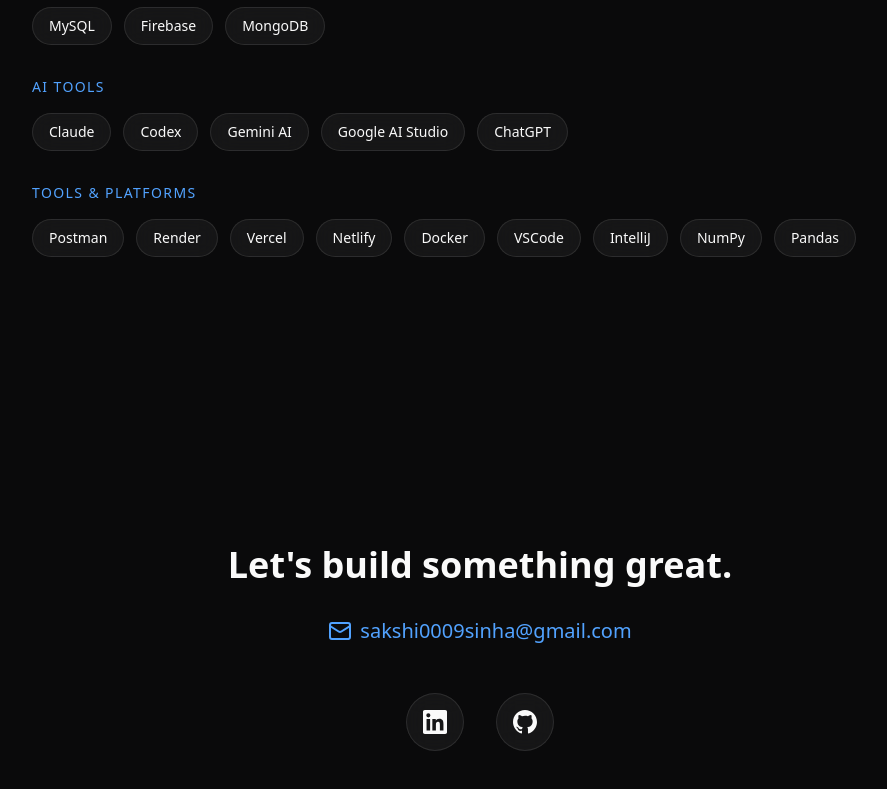
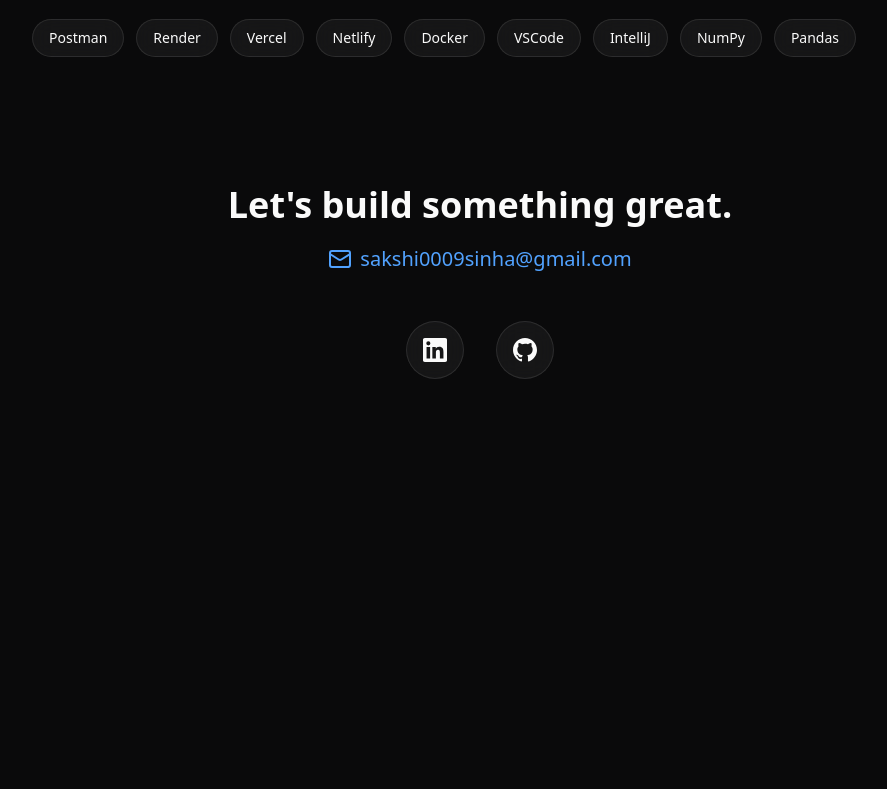
Before and after one commit to sakshi9703/Sakshi-Sinha-Portfolio, a React (Vite) app: page / in a window 1280 px wide. Shown: the part 7957-8746 px from the top of the page, without its empty margins (160-1047 px from the left). After the commit the page ends 8384 px from the top, so only its background shows below. Built offline with nearby package versions, Linux system fonts and the light colour scheme.

Commit message:
Fixed Resume Download

```diff
--- a/index.html
+++ b/index.html
@@ -3,7 +3,8 @@
   <head>
     <meta charset="UTF-8" />
     <meta name="viewport" content="width=device-width, initial-scale=1.0" />
-    <title>My Portfolio</title>
+    <meta name="description" content="Full Stack Developer specializing in React, Next.js, Node.js and MongoDB. Explore projects, skills and contact information.">
+    <title>Sakshi Sinha | Full Stack Developer</title>
   </head>
   <body>
     <div id="root"></div>
--- a/src/components/Contact.tsx
+++ b/src/components/Contact.tsx
@@ -14,8 +14,8 @@
 
 export default function Contact() {
   return (
-    <section id="contact" className="py-32 px-6 text-center">
-      <h2 className="text-4xl font-bold mb-8">Let's build something great.</h2>
+    <section id="contact" className="py-12 px-6 text-center">
+      <h2 className="text-4xl font-bold mb-5">Let's build something great.</h2>
       <div className="flex flex-col gap-4 items-center">
          <a href="mailto:sakshi0009sinha@gmail.com" className="text-xl text-blue-400 flex items-center gap-2"><Mail /> sakshi0009sinha@gmail.com</a>
       </div>
--- a/src/components/Navbar.tsx
+++ b/src/components/Navbar.tsx
@@ -51,7 +51,7 @@
             </a>
 
             <a
-              href="https://drive.google.com/file/d/1VJ2Zm4EE_8_d17jgYbgzkTWGBeEr2rr5/view?usp=drive_link"
+              href="/resume.pdf" download="Sakshi_Sinha_Resume.pdf"
               target="_blank"
               rel="noopener noreferrer"
               className="hover:text-white transition-colors duration-300"
--- a/src/components/Skills.tsx
+++ b/src/components/Skills.tsx
@@ -3,7 +3,7 @@
 
 export default function Skills() {
   return (
-    <section className="py-32 px-6">
+    <section className="py-12 px-6">
       <div className="max-w-4xl mx-auto">
         <h2 className="text-4xl font-bold mb-16">Skills</h2>
         {Object.entries(skillCategories).map(([category, skills], catIndex) => (
--- a/src/components/projects/FeaturedProjects.tsx
+++ b/src/components/projects/FeaturedProjects.tsx
@@ -32,7 +32,7 @@
           </p>
         </motion.div>
 
-        <div className="space-y-40">
+        <div className="space-y-10">
           {projects.map((project) => (
             <FeaturedProject
               key={project.title}
--- a/src/data.ts
+++ b/src/data.ts
@@ -62,7 +62,7 @@
       },
     ],
 
-    github: "YOUR_GITHUB_LINK",
+    github: "https://github.com/sakshi9703/Job-Tracker",
 
     live: "https://track-your-job.netlify.app/",
   },
```
Also changed, not shown: 1 other file (tests, documents, lock files or other folders).
